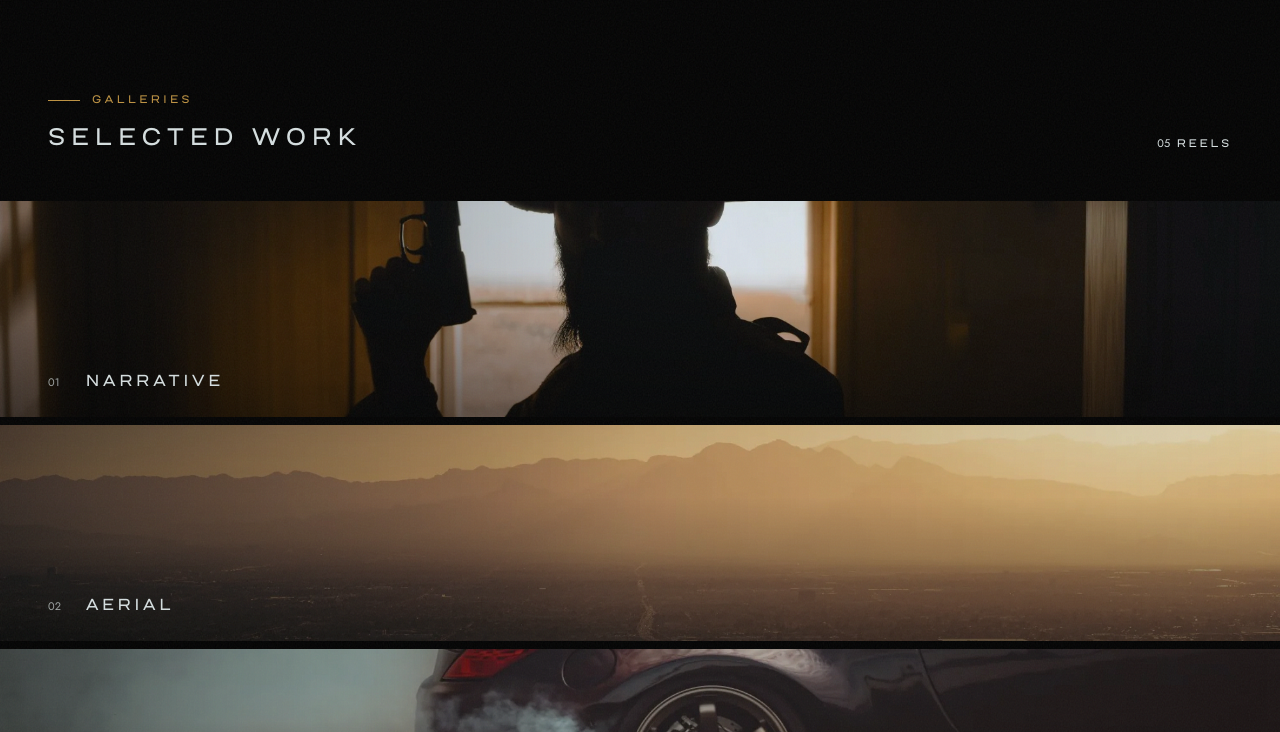
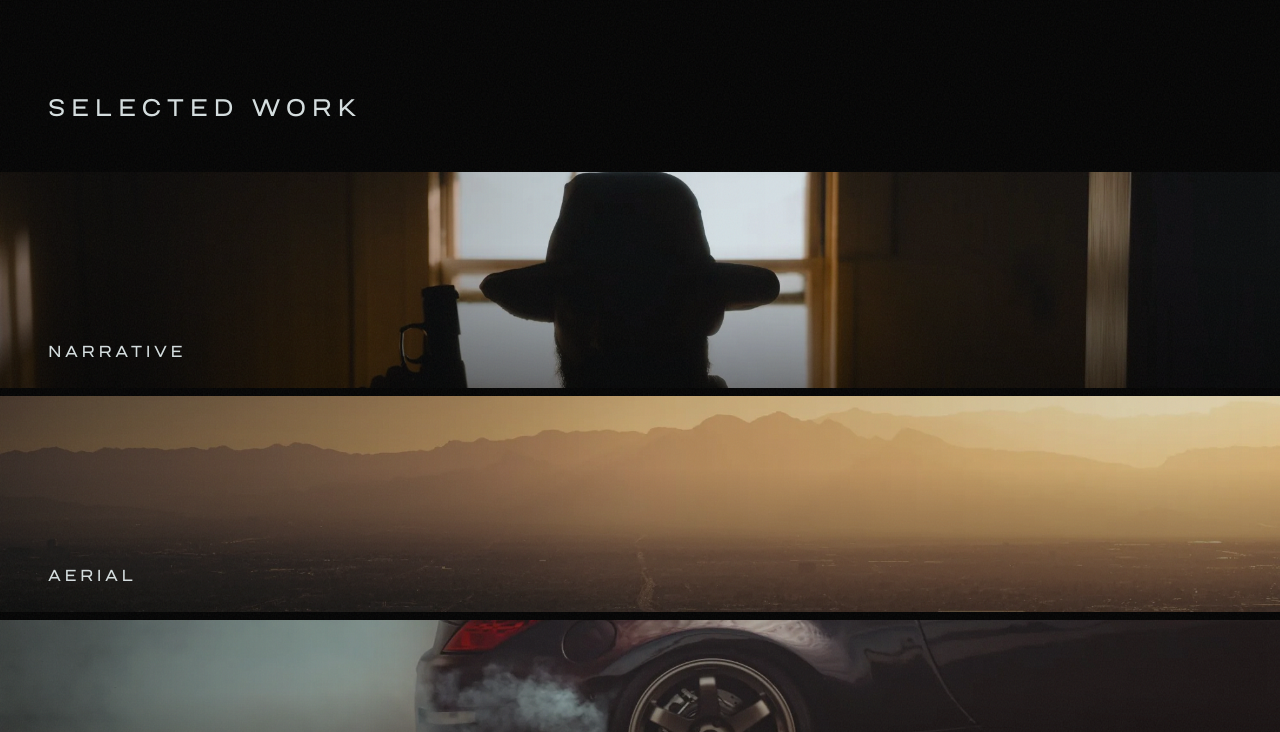
Before and after one commit to ashleysingleton1029-ui/Lenzatic, an Astro site: page /work in a window 1280 px wide. Shown: the part 68-800 px from the top of the page. Built offline with nearby package versions, Linux system fonts and the light colour scheme; Astro itself is replaced by a stand-in of ours.

Commit message:
Work page: drop count, strip numbers and Galleries label; reframe Narrative
The Narrative strip now crops from the top of the photo so the hat and
head are visible before hovering.

Co-Authored-By: Claude Opus 5.5 <noreply@anthropic.com>
Claude-Session: https://claude.ai/code/session_01CtCNzNmVHYyjMwNveYBnxH

```diff
--- a/src/data/work.ts
+++ b/src/data/work.ts
@@ -8,7 +8,7 @@ export interface WorkStrip {
 }
 
 export const work: WorkStrip[] = [
-  { slug: '01-narrative', title: 'Narrative', alt: 'Silhouette of a man in a hat holding a pistol against a bright window', focus: '50% 38%' },
+  { slug: '01-narrative', title: 'Narrative', alt: 'Silhouette of a man in a hat holding a pistol against a bright window', focus: '50% 0%' },
   { slug: '02-aerial', title: 'Aerial', alt: 'Hazy golden sunset over a desert city valley and mountain range', focus: '50% 52%' },
   { slug: '03-motorsports', title: 'Motorsport', alt: 'Black sports car drifting with tyre smoke pouring from the rear wheel', focus: '62% 58%' },
   { slug: '04-portrait', title: 'Portrait', alt: 'Man in a mustard T-shirt standing in tall grass before rusted industrial towers', focus: '52% 26%' },
--- a/src/pages/work.astro
+++ b/src/pages/work.astro
@@ -46,19 +46,8 @@ const year = new Date().getFullYear();
       <section class="flex items-end justify-between px-6 pb-8 pt-28 sm:px-12 sm:pb-12 sm:pt-40">
         <div>
           <div class="overflow-hidden">
-            <p data-intro-up class="mb-3 flex items-center gap-3 text-[10px] tracking-[0.3em] text-gold sm:text-[11px]">
-              <span class="inline-block h-px w-8 bg-gold"></span>
-              Galleries
-            </p>
-          </div>
-          <div class="overflow-hidden">
             <h1 data-intro-up class="text-lg tracking-[0.24em] sm:text-2xl">Selected Work</h1>
           </div>
-        </div>
-        <div class="overflow-hidden">
-          <p data-intro-up class="text-[10px] tracking-[0.25em] opacity-60 sm:text-[11px]">
-            {[...pad(work.length)].map((d) => <span class="digit">{d}</span>)} Reels
-          </p>
         </div>
       </section>
 
@@ -85,7 +74,6 @@ const year = new Date().getFullYear();
               <div class="absolute inset-x-0 bottom-0 flex items-end justify-between px-6 pb-4 sm:px-12 sm:pb-6">
                 <div class="overflow-hidden">
                   <div data-strip-label class="flex items-baseline gap-4 sm:gap-6">
-                    <span class="text-[10px] tracking-[0.2em] opacity-70 sm:text-[11px]">{[...pad(i + 1)].map((d) => <span class="digit">{d}</span>)}</span>
                     <h2 class="text-sm tracking-[0.22em] sm:text-base">{item.title}</h2>
                   </div>
                 </div>
```
